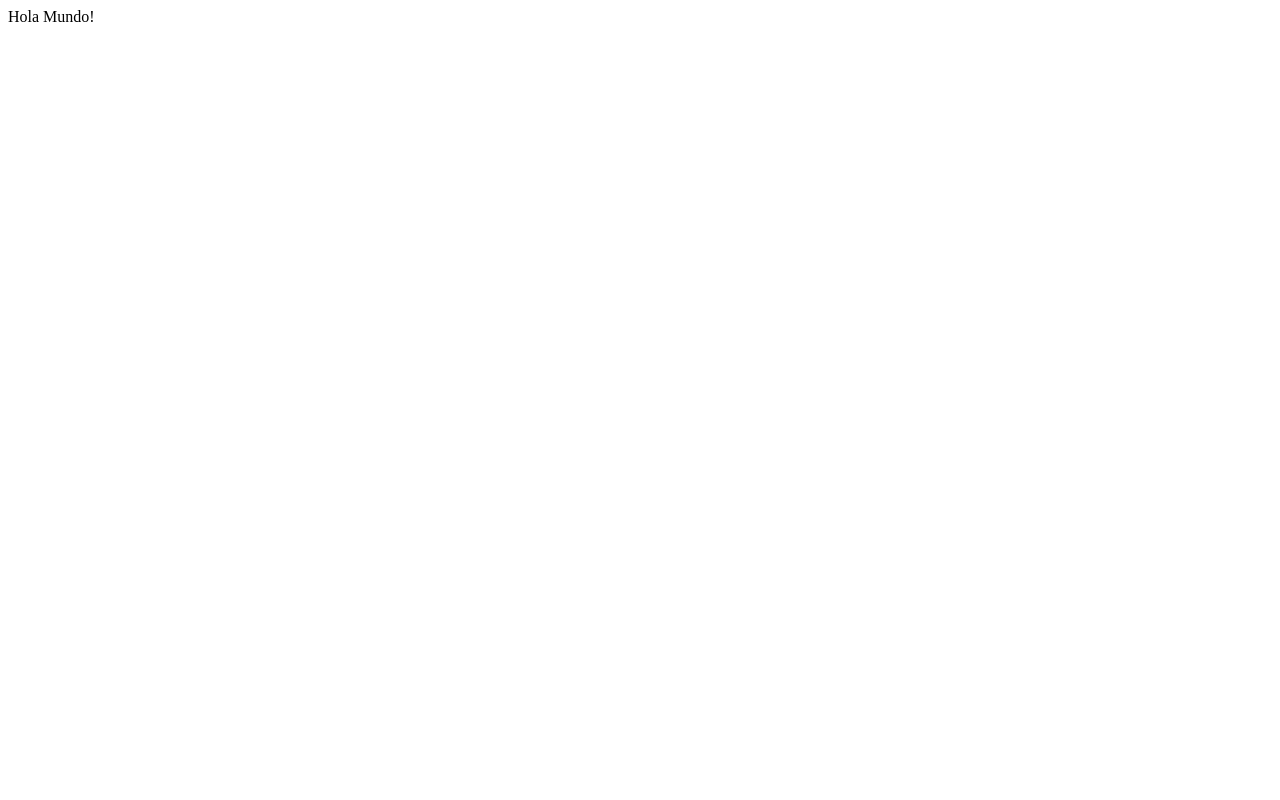
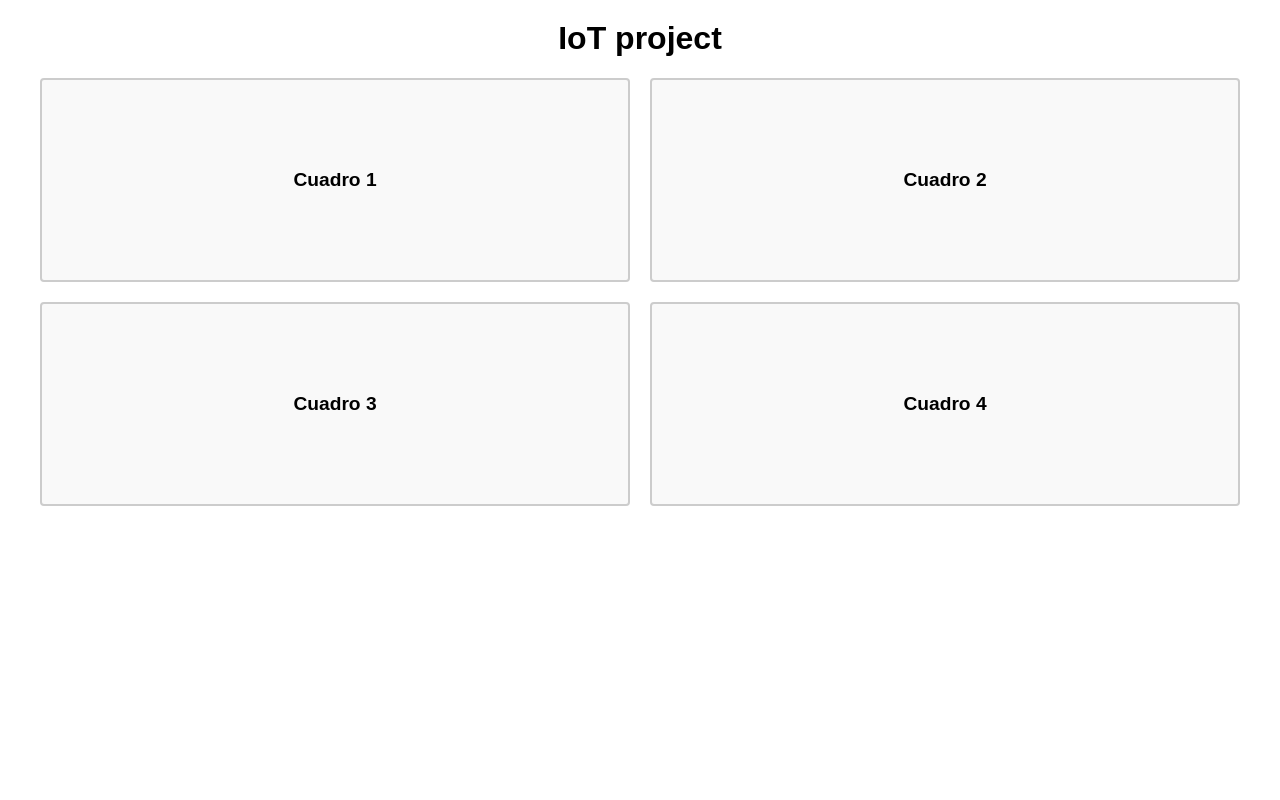
Before and after one commit to Moisescar3008/Weather_IoT_Project, a Flask app: page / in a window 1280 px wide. Before the commit the page is almost empty. Run offline with Flask 3, Linux system fonts and the light colour scheme.

Commit message:
update Index

```diff
--- a/API/templates/index.html
+++ b/API/templates/index.html
@@ -1 +1,67 @@
-Hola Mundo!
+<!DOCTYPE html>
+<html lang="es">
+<head>
+  <meta charset="UTF-8">
+  <title>IoT project</title>
+  <style>
+
+    body {
+      margin: 0;
+      font-family: Arial, sans-serif;
+    }
+
+    h1 {
+      text-align: center;
+      margin-top: 20px;
+      font-size: 2em;
+    }
+
+    .dashboard-container {
+      display: grid;
+      grid-template-columns: repeat(2, 1fr); /* 2 columnas */
+      gap: 20px; /* espacio entre los cuadrados */
+      max-width: 1200px;
+      margin: 20px auto;
+      padding: 0 10px;
+    }
+
+    .dashboard-square {
+      background-color: #f9f9f9;
+      border: 2px solid #ccc;
+      border-radius: 4px;
+      min-height: 200px; /* altura mínima para cada cuadrado */
+      display: flex;
+      justify-content: center;
+      align-items: center;
+      font-weight: bold;
+      font-size: 1.2em;
+    }
+
+  </style>
+</head>
+<body>
+  <h1>IoT project</h1>
+
+  <div class="dashboard-container">
+    <!-- Cuadrado 1 -->
+    <div class="dashboard-square">
+      Cuadro 1
+    </div>
+
+    <!-- Cuadrado 2 -->
+    <div class="dashboard-square">
+      Cuadro 2
+    </div>
+
+    <!-- Cuadrado 3 -->
+    <div class="dashboard-square">
+      Cuadro 3
+    </div>
+
+    <!-- Cuadrado 4 -->
+    <div class="dashboard-square">
+      Cuadro 4
+    </div>
+  </div>
+</body>
+</html>
```
